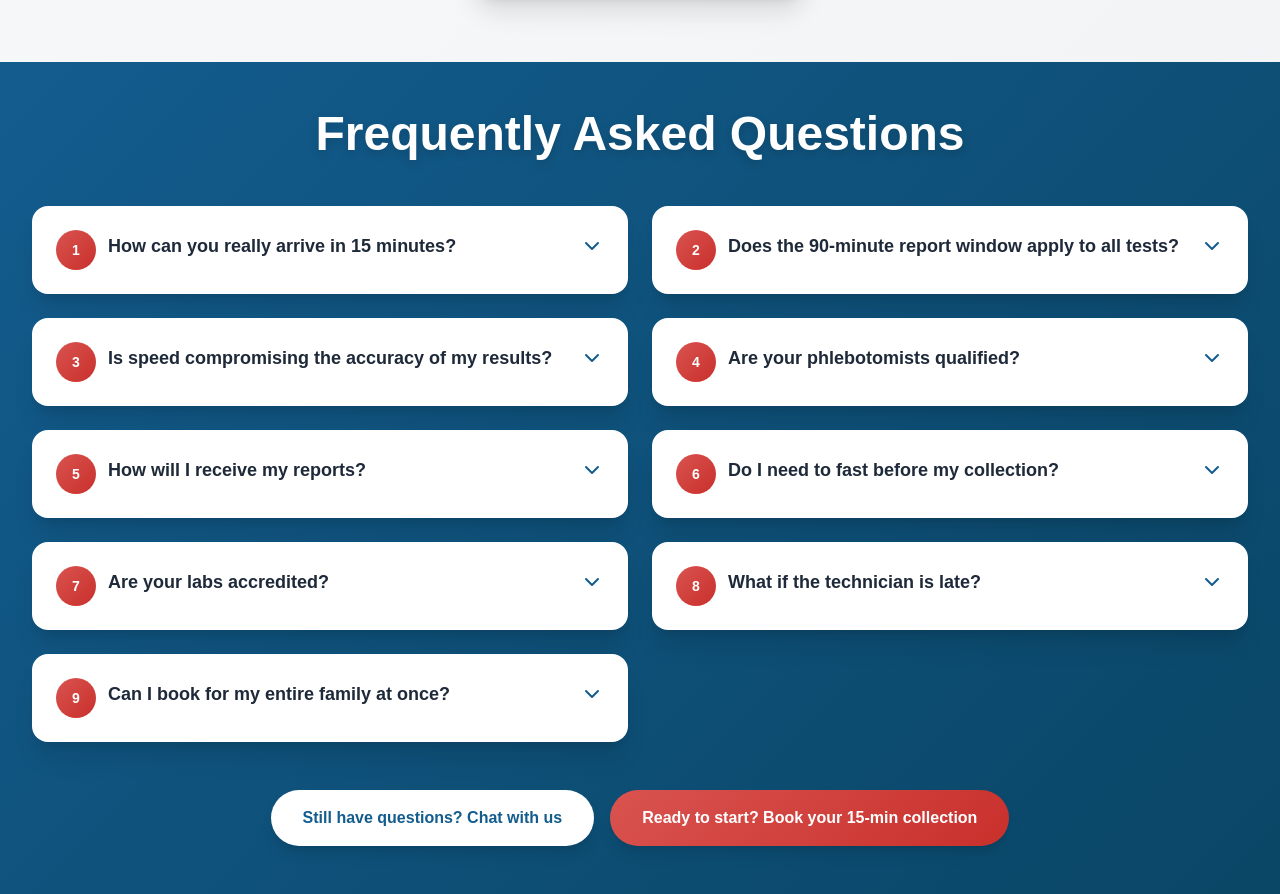
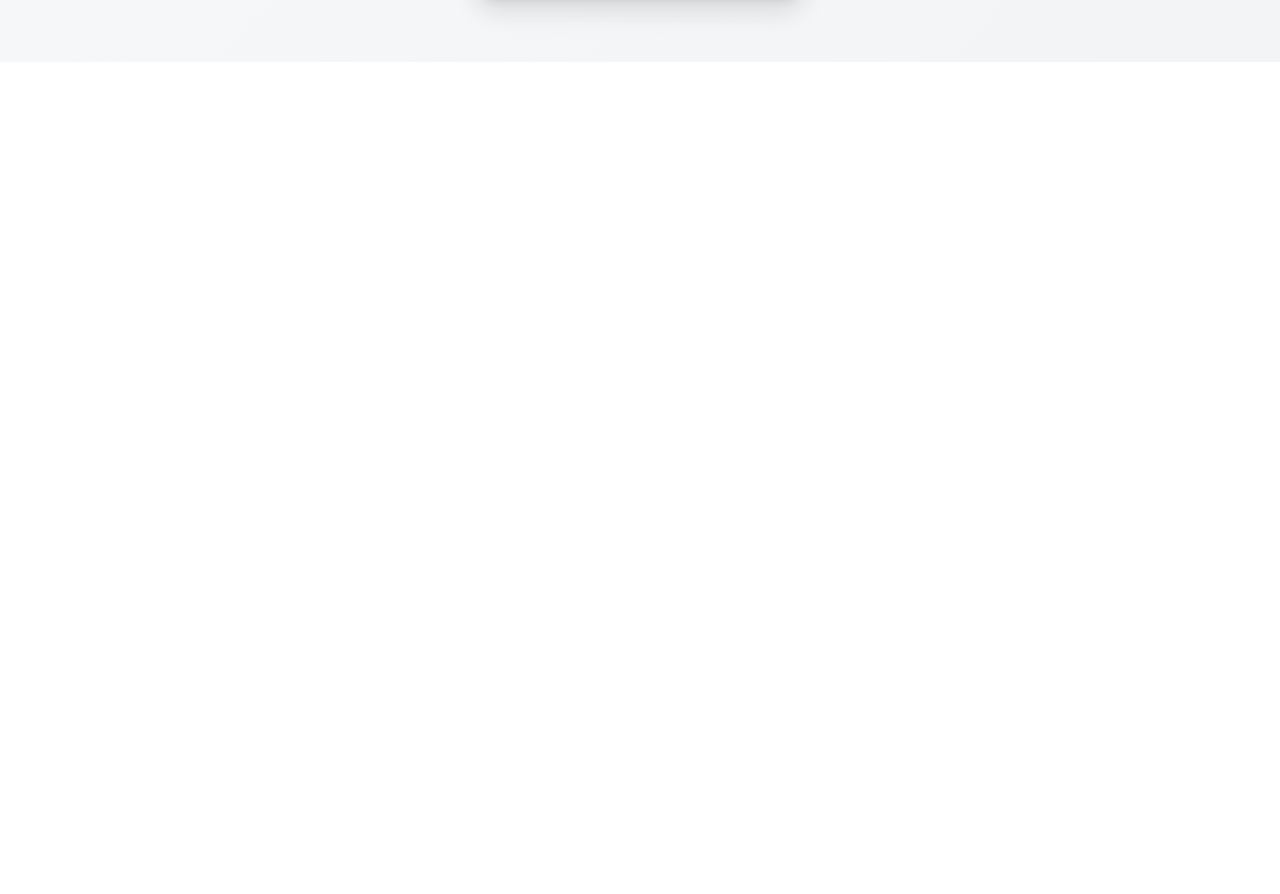
Before and after one commit to crowddevelopers08-arch/fastest-health, a Next.js app: page / in a window 1280 px wide. Shown: the part 1404-2298 px from the top of the page. After the commit the page ends 1466 px from the top, so only its background shows below. Built offline with nearby package versions, Linux system fonts and the light colour scheme.

Commit message:
git issue solved

```diff
--- a/app/page.tsx
+++ b/app/page.tsx
@@ -1,4 +1,4 @@
-import FAQComponent from "@/component/faq";
+// import FAQComponent from "@/component/faq";
 import Navbar from "@/component/navbar";
 import RoadmapComponent from "@/component/road-map";
 import Image from "next/image";
@@ -8,7 +8,7 @@
      <>
      <Navbar />
      <RoadmapComponent />
-     <FAQComponent />
+     {/* <FAQComponent /> */}
      </>
   );
 }
--- a/component/faq.tsx
+++ b/component/faq.tsx
@@ -1,140 +1,140 @@
-'use client'
-import  { useState } from 'react';
-import { ChevronDown } from 'lucide-react';
+// 'use client'
+// import  { useState } from 'react';
+// import { ChevronDown } from 'lucide-react';
 
-const FAQComponent = () => {
-  const [openFaq, setOpenFaq] = useState(null);
+// const FAQComponent = () => {
+//   const [openFaq, setOpenFaq] = useState(null);
 
-  const faqs = [
-    {
-      id: 1,
-      question: "How can you really arrive in 15 minutes?",
-      answer: "We use a proprietary hyper-local dispatch system. Similar to ride-hailing apps, our certified phlebotomists are stationed across the city in high-demand zones, allowing the nearest professional to reach you almost instantly."
-    },
-    {
-      id: 2,
-      question: "Does the 90-minute report window apply to all tests?",
-      answer: "It applies to our most common \"Express\" tests, including CBC, Blood Sugar, CRP, and Liver/Kidney profiles. Specialized tests like Vitamin cultures or Biopsies may take longer, and this is clearly communicated at the time of booking."
-    },
-    {
-      id: 3,
-      question: "Is speed compromising the accuracy of my results?",
-      answer: "Not at all. We use AI-driven automated lab processing that eliminates manual data entry and \"wait time\" between stages. Every sample is still double-verified by a senior pathologist to ensure NABL-standard accuracy."
-    },
-    {
-      id: 4,
-      question: "Are your phlebotomists qualified?",
-      answer: "Yes. Every technician is a certified Medical Laboratory Technician (MLT) with specialized training in \"painless\" collection and strict hygiene protocols."
-    },
-    {
-      id: 5,
-      question: "How will I receive my reports?",
-      answer: "Your digital report is sent via WhatsApp and Email exactly 90 minutes after the sample reaches our processing hub. You can also access your full health history through our secure patient portal."
-    },
-    {
-      id: 6,
-      question: "Do I need to fast before my collection?",
-      answer: "This depends on the test. For Full Body Checkups and Blood Sugar tests, 8–12 hours of fasting is usually required. Our team will send you a preparation checklist via SMS the moment you book."
-    },
-    {
-      id: 7,
-      question: "Are your labs accredited?",
-      answer: "Yes, all samples are processed in NABL-accredited and ISO-certified laboratories, ensuring that your reports are accepted by all major hospitals and doctors."
-    },
-    {
-      id: 8,
-      question: "What if the technician is late?",
-      answer: "While our 15-minute arrival is highly consistent, extreme traffic or weather can occasionally cause delays. If we are running late, you will receive a real-time notification and a priority status update."
-    },
-    {
-      id: 9,
-      question: "Can I book for my entire family at once?",
-      answer: "Absolutely. You can add multiple family members to a single booking. Our phlebotomist will carry sufficient kits to collect all samples in one visit."
-    }
-  ];
+//   const faqs = [
+//     {
+//       id: 1,
+//       question: "How can you really arrive in 15 minutes?",
+//       answer: "We use a proprietary hyper-local dispatch system. Similar to ride-hailing apps, our certified phlebotomists are stationed across the city in high-demand zones, allowing the nearest professional to reach you almost instantly."
+//     },
+//     {
+//       id: 2,
+//       question: "Does the 90-minute report window apply to all tests?",
+//       answer: "It applies to our most common \"Express\" tests, including CBC, Blood Sugar, CRP, and Liver/Kidney profiles. Specialized tests like Vitamin cultures or Biopsies may take longer, and this is clearly communicated at the time of booking."
+//     },
+//     {
+//       id: 3,
+//       question: "Is speed compromising the accuracy of my results?",
+//       answer: "Not at all. We use AI-driven automated lab processing that eliminates manual data entry and \"wait time\" between stages. Every sample is still double-verified by a senior pathologist to ensure NABL-standard accuracy."
+//     },
+//     {
+//       id: 4,
+//       question: "Are your phlebotomists qualified?",
+//       answer: "Yes. Every technician is a certified Medical Laboratory Technician (MLT) with specialized training in \"painless\" collection and strict hygiene protocols."
+//     },
+//     {
+//       id: 5,
+//       question: "How will I receive my reports?",
+//       answer: "Your digital report is sent via WhatsApp and Email exactly 90 minutes after the sample reaches our processing hub. You can also access your full health history through our secure patient portal."
+//     },
+//     {
+//       id: 6,
+//       question: "Do I need to fast before my collection?",
+//       answer: "This depends on the test. For Full Body Checkups and Blood Sugar tests, 8–12 hours of fasting is usually required. Our team will send you a preparation checklist via SMS the moment you book."
+//     },
+//     {
+//       id: 7,
+//       question: "Are your labs accredited?",
+//       answer: "Yes, all samples are processed in NABL-accredited and ISO-certified laboratories, ensuring that your reports are accepted by all major hospitals and doctors."
+//     },
+//     {
+//       id: 8,
+//       question: "What if the technician is late?",
+//       answer: "While our 15-minute arrival is highly consistent, extreme traffic or weather can occasionally cause delays. If we are running late, you will receive a real-time notification and a priority status update."
+//     },
+//     {
+//       id: 9,
+//       question: "Can I book for my entire family at once?",
+//       answer: "Absolutely. You can add multiple family members to a single booking. Our phlebotomist will carry sufficient kits to collect all samples in one visit."
+//     }
+//   ];
 
-  const toggleFaq = (id) => {
-    setOpenFaq(openFaq === id ? null : id);
-  };
+// //   const toggleFaq = (id) => {
+// //     setOpenFaq(openFaq === id ? null : id);
+// //   };
 
-  return (
-    <div className="min-h-screen py-12 px-4 sm:px-6 lg:px-8" style={{background: 'linear-gradient(135deg, #135c8e 0%, #0a4666 100%)'}}>
-      <div className="max-w-7xl mx-auto">
-        {/* Header */}
-        <h1 className="text-4xl md:text-5xl font-bold text-white text-center mb-12 drop-shadow-lg">
-          Frequently Asked Questions
-        </h1>
+//   return (
+//     <div className="min-h-screen py-12 px-4 sm:px-6 lg:px-8" style={{background: 'linear-gradient(135deg, #135c8e 0%, #0a4666 100%)'}}>
+//       <div className="max-w-7xl mx-auto">
+//         {/* Header */}
+//         <h1 className="text-4xl md:text-5xl font-bold text-white text-center mb-12 drop-shadow-lg">
+//           Frequently Asked Questions
+//         </h1>
 
-        {/* FAQ Grid */}
-        <div className="grid grid-cols-1 md:grid-cols-2 gap-6 mb-12">
-          {faqs.map((faq) => (
-            <div
-              key={faq.id}
-              className="bg-white rounded-2xl shadow-xl overflow-hidden transition-all duration-300"
-            >
-              {/* Question Header - Clickable */}
-              <button
-                onClick={() => toggleFaq(faq.id)}
-                className="w-full p-6 flex items-start justify-between gap-4 hover:bg-gray-50 transition-colors duration-200"
-              >
-                <div className="flex items-start gap-3 text-left flex-1">
-                  {/* Number Badge */}
-                  <div
-                    className="flex-shrink-0 inline-flex items-center justify-center w-10 h-10 rounded-full text-white font-bold text-sm"
-                    style={{background: 'linear-gradient(135deg, #d9534f 0%, #c9302c 100%)'}}
-                  >
-                    {faq.id}
-                  </div>
+//         {/* FAQ Grid */}
+//         <div className="grid grid-cols-1 md:grid-cols-2 gap-6 mb-12">
+//           {faqs.map((faq) => (
+//             <div
+//               key={faq.id}
+//               className="bg-white rounded-2xl shadow-xl overflow-hidden transition-all duration-300"
+//             >
+//               {/* Question Header - Clickable */}
+//               <button
+//                 onClick={() => toggleFaq(faq.id)}
+//                 className="w-full p-6 flex items-start justify-between gap-4 hover:bg-gray-50 transition-colors duration-200"
+//               >
+//                 <div className="flex items-start gap-3 text-left flex-1">
+//                   {/* Number Badge */}
+//                   <div
+//                     className="flex-shrink-0 inline-flex items-center justify-center w-10 h-10 rounded-full text-white font-bold text-sm"
+//                     style={{background: 'linear-gradient(135deg, #d9534f 0%, #c9302c 100%)'}}
+//                   >
+//                     {faq.id}
+//                   </div>
 
-                  {/* Question */}
-                  <h3 className="text-lg font-semibold text-gray-800 leading-snug pt-1">
-                    {faq.question}
-                  </h3>
-                </div>
+//                   {/* Question */}
+//                   <h3 className="text-lg font-semibold text-gray-800 leading-snug pt-1">
+//                     {faq.question}
+//                   </h3>
+//                 </div>
 
-                {/* Chevron Icon */}
-                <ChevronDown
-                  className={`flex-shrink-0 w-6 h-6 transition-transform duration-300 mt-1 ${
-                    openFaq === faq.id ? 'transform rotate-180' : ''
-                  }`}
-                  style={{color: '#135c8e'}}
-                />
-              </button>
+//                 {/* Chevron Icon */}
+//                 <ChevronDown
+//                   className={`flex-shrink-0 w-6 h-6 transition-transform duration-300 mt-1 ${
+//                     openFaq === faq.id ? 'transform rotate-180' : ''
+//                   }`}
+//                   style={{color: '#135c8e'}}
+//                 />
+//               </button>
 
-              {/* Answer - Dropdown Content */}
-              <div
-                className={`overflow-hidden transition-all duration-300 ${
-                  openFaq === faq.id ? 'max-h-96' : 'max-h-0'
-                }`}
-              >
-                <div className="px-6 pb-6 pt-2">
-                  <p className="text-gray-600 text-sm leading-relaxed ml-13">
-                    {faq.answer}
-                  </p>
-                </div>
-              </div>
-            </div>
-          ))}
-        </div>
+//               {/* Answer - Dropdown Content */}
+//               <div
+//                 className={`overflow-hidden transition-all duration-300 ${
+//                   openFaq === faq.id ? 'max-h-96' : 'max-h-0'
+//                 }`}
+//               >
+//                 <div className="px-6 pb-6 pt-2">
+//                   <p className="text-gray-600 text-sm leading-relaxed ml-13">
+//                     {faq.answer}
+//                   </p>
+//                 </div>
+//               </div>
+//             </div>
+//           ))}
+//         </div>
 
-        {/* CTA Buttons */}
-        <div className="flex flex-col sm:flex-row justify-center items-center gap-4 mt-12">
-          <button
-            className="w-full sm:w-auto px-8 py-4 bg-white text-gray-800 rounded-full font-semibold text-base shadow-lg hover:shadow-xl transform hover:-translate-y-1 transition-all duration-300"
-            style={{color: '#135c8e'}}
-          >
-            Still have questions? Chat with us
-          </button>
-          <button
-            className="w-full sm:w-auto px-8 py-4 text-white rounded-full font-semibold text-base shadow-lg hover:shadow-xl transform hover:-translate-y-1 transition-all duration-300"
-            style={{background: 'linear-gradient(135deg, #d9534f 0%, #c9302c 100%)'}}
-          >
-            Ready to start? Book your 15-min collection
-          </button>
-        </div>
-      </div>
-    </div>
-  );
-};
+//         {/* CTA Buttons */}
+//         <div className="flex flex-col sm:flex-row justify-center items-center gap-4 mt-12">
+//           <button
+//             className="w-full sm:w-auto px-8 py-4 bg-white text-gray-800 rounded-full font-semibold text-base shadow-lg hover:shadow-xl transform hover:-translate-y-1 transition-all duration-300"
+//             style={{color: '#135c8e'}}
+//           >
+//             Still have questions? Chat with us
+//           </button>
+//           <button
+//             className="w-full sm:w-auto px-8 py-4 text-white rounded-full font-semibold text-base shadow-lg hover:shadow-xl transform hover:-translate-y-1 transition-all duration-300"
+//             style={{background: 'linear-gradient(135deg, #d9534f 0%, #c9302c 100%)'}}
+//           >
+//             Ready to start? Book your 15-min collection
+//           </button>
+//         </div>
+//       </div>
+//     </div>
+//   );
+// };
 
-export default FAQComponent;
+// export default FAQComponent;
```
